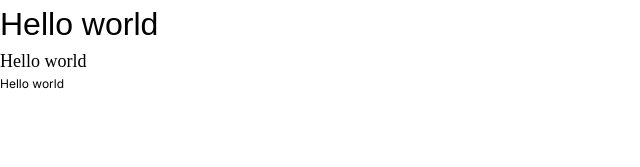
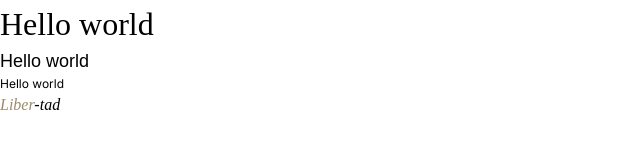
Before and after one commit to danielchungdev/liber-tad, a Next.js app: page / in a window 1280 px wide. Shown: the top 167 px of the page, without its empty margins (0-640 px from the left). Built offline with nearby package versions, Linux system fonts and the light colour scheme.

Commit message:
finished creating logo

```diff
--- a/src/app/page.tsx
+++ b/src/app/page.tsx
@@ -1,3 +1,4 @@
+import { Logo } from "@/components/Logo";
 
 export default function Home() {
   return (
@@ -6,6 +7,7 @@ export default function Home() {
       <p className="text-header font-libre">Hello world</p>
       <p className="text-paragraph font-source">Hello world</p>
       <p className="text-small-body">Hello world</p>
+      <Logo/>
     </main>
   );
 }
--- /dev/null
+++ b/src/components/Logo/Logo.tsx
@@ -0,0 +1,23 @@
+import { FC } from "react"
+
+interface LogoProps {
+    size?: "sm" | "lg"
+}
+
+export const Logo: FC<LogoProps> = ({ size="lg" }) => {
+
+    const determineSize = (size: string) => {
+        switch(size){
+            case "sm":
+                return "48px"
+            case "lg":
+                return "64px"
+        }
+    }
+
+    return (
+        <div className={`font-libre italic text-[${determineSize(size)}]`}>
+            <p><span className="text-primary ">Liber</span>-tad</p>
+        </div>
+    )
+}
--- /dev/null
+++ b/src/components/Logo/index.tsx
@@ -0,0 +1,2 @@
+import { Logo } from "./Logo";
+export { Logo }
--- a/tailwind.config.ts
+++ b/tailwind.config.ts
@@ -9,8 +9,8 @@ const config: Config = {
   theme: {
     extend: {
       fontFamily: {
-        libre: ["LibreBaskerville", "sans-serif"],
-        source: ["SourceSansPro", "serif"]
+        libre: ["LibreBaskerville", "serif"],
+        source: ["SourceSansPro", "sans-serif"]
       },
       fontSize: {
         'header': '32px',
```
